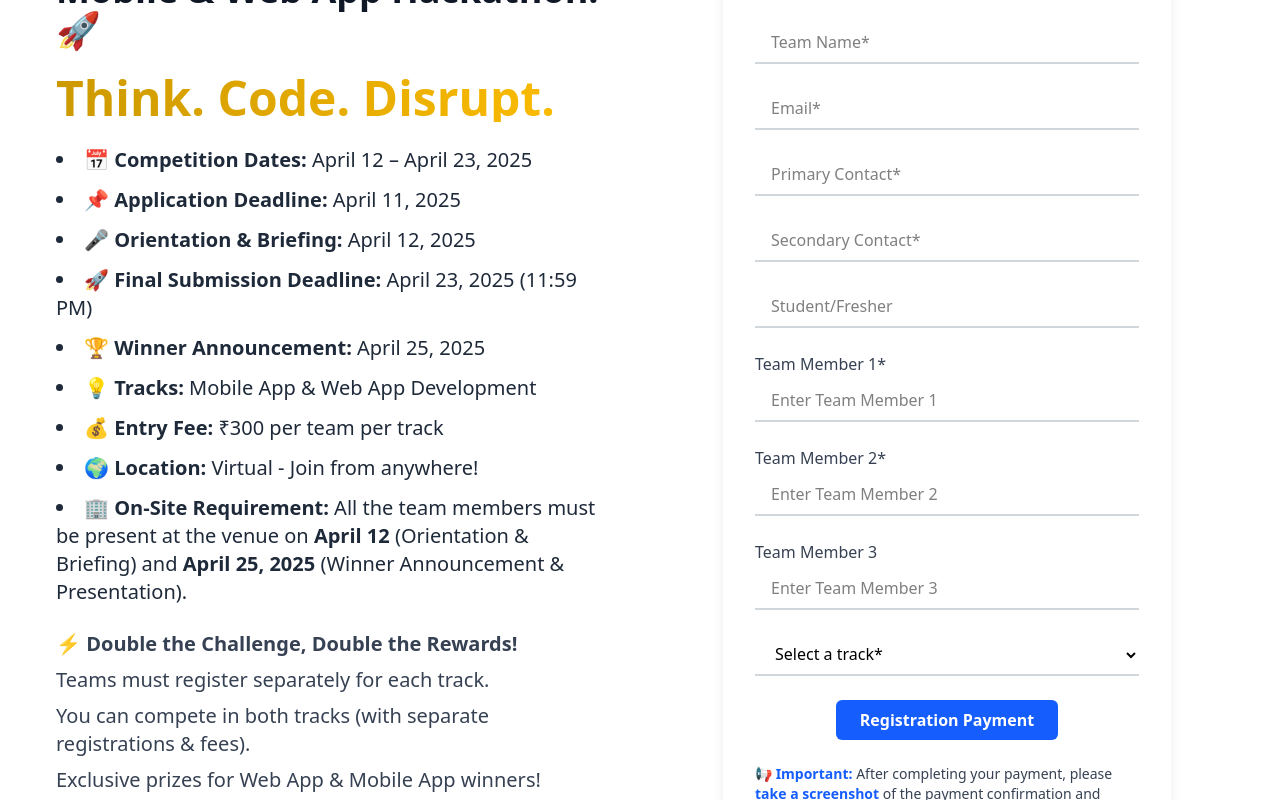
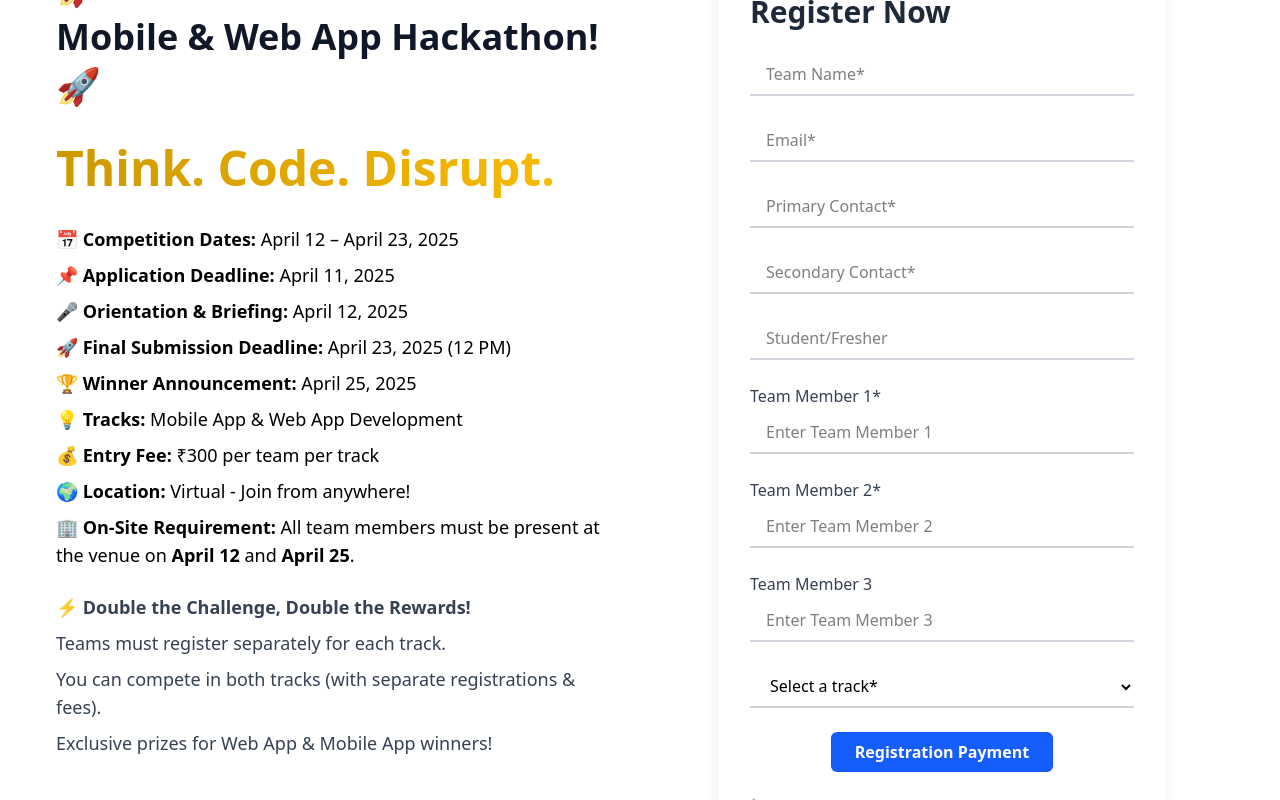
Before and after one commit to UtkarshShrivastava1/zager-website-new, a React (Vite) app in the folder frontend-zager/: page /HackathonRegister in a window 1280 px wide. Shown: the part 1080-1880 px from the top of the page. Built offline with nearby package versions, Linux system fonts and the light colour scheme; no server answers.

Commit message:
Commit-update-temt-02

```diff
--- a/frontend-zager/src/Pages/HackathonRegister.jsx
+++ b/frontend-zager/src/Pages/HackathonRegister.jsx
@@ -172,7 +172,7 @@ const HackathonRegister = () => {
             const formSection = document.querySelector(".container");
             formSection?.scrollIntoView({ behavior: "smooth" });
           }}
-          className="hidden md:block absolute bottom-35 left-1/2 transform -translate-x-1/2 px-8 py-4 text-lg font-semibold bg-yellow-700 hover:bg-yellow-600 text-white rounded-lg shadow-lg transition-all hover:scale-110 cursor-pointer animate-pulse"
+          className="hidden md:block absolute top-8 right-8 px-6 py-3 text-md font-semibold bg-yellow-700 hover:bg-yellow-600 text-white rounded-lg shadow-lg transition-all hover:scale-110 cursor-pointer"
         >
           Register Now
         </button>
@@ -193,21 +193,22 @@ const HackathonRegister = () => {
           Hackathon Registration
         </h4>
 
-        <div className="grid md:grid-cols-2 gap-15 items-stretch px-4 md:px-10">
-          {/* Left Column - Enhanced & Responsive */}
+        <div className="grid md:grid-cols-2 gap-10 items-start px-4 sm:px-6 md:px-10 py-8">
+          {/* Left Column - Fully Responsive */}
           <div className="space-y-6 text-center md:text-left">
             {/* Event Title */}
-            <h2 className="text-2xl sm:text-3xl md:text-4xl font-bold text-gray-900">
+            <h2 className="text-xl sm:text-2xl md:text-4xl font-bold text-gray-900 leading-snug">
               🚀 Z-HACK 2025 – The Ultimate Mobile & Web App Hackathon! 🚀
             </h2>
 
             {/* Main Heading */}
-            <h2 className="text-3xl sm:text-4xl md:text-5xl font-bold bg-gradient-to-r from-[#cc9900] to-[#ffbe00] bg-clip-text text-transparent">
+            <h2 className="text-2xl sm:text-3xl md:text-5xl font-bold bg-gradient-to-r from-[#cc9900] to-[#ffbe00] bg-clip-text text-transparent leading-snug">
               Think. Code. Disrupt.
             </h2>
 
-            {/* Key Details */}
-            <ul className="text-base sm:text-lg md:text-xl list-disc list-inside space-y-3 text-gray-800">
+            {/* Key Details List */}
+            <ul className="text-sm sm:text-base md:text-lg text-left space-y-2">
+              {" "}
               <li>
                 <strong>📅 Competition Dates:</strong> April 12 – April 23, 2025
               </li>
@@ -218,8 +219,10 @@ const HackathonRegister = () => {
                 <strong>🎤 Orientation & Briefing:</strong> April 12, 2025
               </li>
               <li>
-                <strong>🚀 Final Submission Deadline:</strong> April 23, 2025
-                (11:59 PM)
+                <strong>🚀 Final Submission Deadline:</strong>{" "}
+                <span className="whitespace-nowrap">
+                  April 23, 2025 (12 PM)
+                </span>
               </li>
               <li>
                 <strong>🏆 Winner Announcement:</strong> April 25, 2025
@@ -234,31 +237,26 @@ const HackathonRegister = () => {
                 <strong>🌍 Location:</strong> Virtual - Join from anywhere!
               </li>
               <li>
-                <strong>🏢 On-Site Requirement:</strong> All the team members
-                must be present at the venue on <strong>April 12</strong>{" "}
-                (Orientation & Briefing) and <strong>April 25, 2025</strong>{" "}
-                (Winner Announcement & Presentation).
+                <strong>🏢 On-Site Requirement:</strong> All team members must
+                be present at the venue on <strong>April 12</strong> and{" "}
+                <strong>April 25</strong>.
               </li>
             </ul>
 
             {/* Additional Info */}
-            <div className="mt-4 space-y-2 text-gray-700">
-              <p className="text-base sm:text-lg md:text-xl font-medium">
+            <div className="mt-4 space-y-2 text-gray-700 text-sm sm:text-base md:text-lg font-medium text-left">
+              <p>
                 ⚡{" "}
                 <span className="font-bold">
                   Double the Challenge, Double the Rewards!
                 </span>
               </p>
-              <p className="text-base sm:text-lg md:text-xl font-medium">
-                Teams must register separately for each track.
-              </p>
-              <p className="text-base sm:text-lg md:text-xl font-medium">
+              <p>Teams must register separately for each track.</p>
+              <p>
                 You can compete in both tracks (with separate registrations &
                 fees).
               </p>
-              <p className="text-base sm:text-lg md:text-xl font-medium">
-                Exclusive prizes for Web App & Mobile App winners!
-              </p>
+              <p>Exclusive prizes for Web App & Mobile App winners!</p>
             </div>
           </div>
 
```
